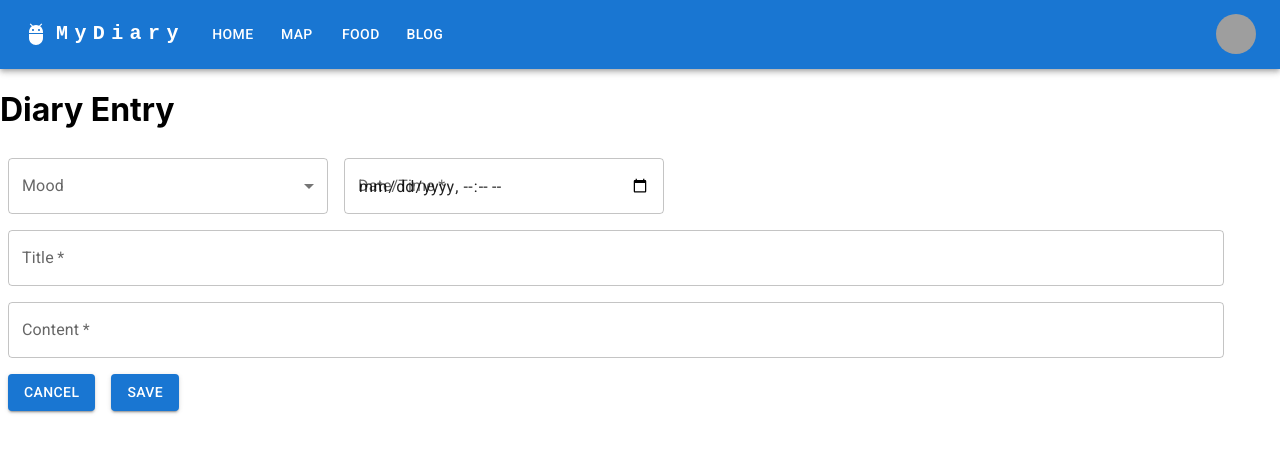
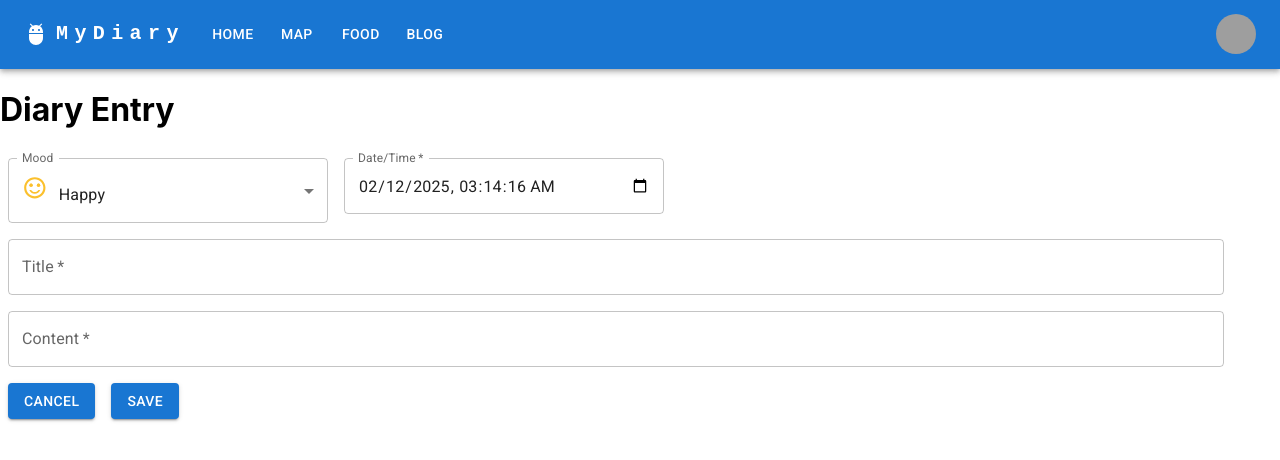
Before and after one commit to jominyu-cksc/my-diary-2025, a React (Create React App) app: page /diaryentry in a window 1280 px wide. Shown: the top 460 px of the page. Built offline with nearby package versions, Linux system fonts and the light colour scheme; grey boxes are pictures that could not be loaded.

Commit message:
Made the diary entry data save to memory but there's still minor truncation bug.
Added validation to Register.tsx

```diff
--- a/package.json
+++ b/package.json
@@ -15,6 +15,7 @@
     "@types/node": "^16.7.13",
     "@types/react": "^18.0.0",
     "@types/react-dom": "^18.0.0",
+    "date-fns": "^4.1.0",
     "leaflet": "^1.9.4",
     "react": "^19.0.0",
     "react-dom": "^19.0.0",
--- a/src/pages/DiaryEntry.tsx
+++ b/src/pages/DiaryEntry.tsx
@@ -10,7 +10,13 @@ import InputLabel from '@mui/material/InputLabel';
 import Select from '@mui/material/Select';
 import MenuItem from '@mui/material/MenuItem';
 
+import { format } from 'date-fns/format';
+
 import { DiaryEntryType, moodList, sampleDiary } from '../data/Diary';
+
+export const toDateTimeLocalString = (date: Date) => {
+    return format(date, 'yyyy-MM-dd\'T\'HH:mm:ss')
+}
 
 const regStyle = {
     m: 1,
@@ -20,7 +26,13 @@ const regStyle = {
 function DiaryEntry() {
     const items = sampleDiary
 
-    const [entry, setEntry] = useState<DiaryEntryType | null>(null);
+    const [entry, setEntry] = useState<DiaryEntryType>({
+        id: '',
+        mood: 1,
+        date: new Date(),
+        title: '',
+        content: '',
+    });
 
     const navigate = useNavigate()
     const location = useLocation()
@@ -37,6 +49,16 @@ function DiaryEntry() {
         }
     }, [location])
 
+    const save = () => {
+        if (!entry) {
+            return
+        }
+        if (entry.id === '') {
+            entry.id = (items.length + 1) + ''
+            items.push(entry)
+        }
+    }
+
     return (
         <Box sx={{ width: '95%' }}>
             <h1>Diary Entry</h1>
@@ -46,12 +68,15 @@ function DiaryEntry() {
                     <Select
                         labelId="mood-label"
                         id="mood-select"
-                        value={entry?.id}
+                        value={entry.mood ?? 1}
                         label="Mood"
-                        onChange={() => { }}
+                        onChange={(event) => {
+                            entry.mood = event.target.value as number
+                            setEntry({ ...entry })
+                        }}
                     >
-                        {moodList.map(item => (
-                            <MenuItem value={item.mood}>
+                        {moodList.map((item, index) => (
+                            <MenuItem value={item.mood} key={index}>
                                 <Box component='span' sx={{ fontSize: '1.6em' }}>
                                     {moodList[item.mood - 1].icon}
                                 </Box>
@@ -60,12 +85,44 @@ function DiaryEntry() {
                         ))}
                     </Select>
                 </FormControl>
-                <TextField id="date" label="Date/Time" type='datetime-local' value={entry?.date} variant="outlined" required sx={{ ...regStyle }} />
-                <TextField id="title" label="Title" value={entry?.title} variant="outlined" fullWidth required sx={{ ...regStyle }} />
-                <TextField id="content" label="Content" variant="outlined" value={entry?.content} fullWidth required sx={{ ...regStyle }} />
+                <TextField
+                    id="date"
+                    label="Date/Time"
+                    type='datetime-local' variant="outlined"
+                    value={toDateTimeLocalString(entry?.date ?? new Date())}
+                    onChange={(event) => {
+                        entry.date = new Date(event.target.value)
+                        setEntry({ ...entry })
+                    }}
+                    required
+                    sx={{ ...regStyle }} />
+                <TextField
+                    id="title"
+                    label="Title"
+                    variant="outlined"
+                    value={entry?.title}
+                    onChange={(event) => {
+                        entry.title = event.target.value
+                        setEntry({ ...entry })
+                    }}
+                    fullWidth
+                    required
+                    sx={{ ...regStyle }} />
+                <TextField
+                    id="content"
+                    label="Content"
+                    variant="outlined"
+                    value={entry?.content}
+                    onChange={(event) => {
+                        entry.content = event.target.value
+                        setEntry({ ...entry })
+                    }}
+                    fullWidth
+                    required
+                    sx={{ ...regStyle }} />
                 <Stack spacing={2} direction="row" sx={{ ...regStyle }}>
                     <Button variant="contained" onClick={() => navigate('/')}>Cancel</Button>
-                    <Button variant="contained">Save</Button>
+                    <Button variant="contained" onClick={() => save()}>Save</Button>
                 </Stack>
             </form>
         </Box>
--- a/src/pages/Register.tsx
+++ b/src/pages/Register.tsx
@@ -1,9 +1,12 @@
+import { useState } from 'react';
 import { useNavigate } from 'react-router';
 
 import Box from '@mui/material/Box';
 import TextField from '@mui/material/TextField';
 import Stack from '@mui/material/Stack';
 import Button from '@mui/material/Button';
+import { toDateTimeLocalString } from './DiaryEntry';
+import { Typography } from '@mui/material';
 
 const regStyle = {
     m: 1,
@@ -12,7 +15,27 @@ const regStyle = {
 
 function Register() {
 
+    const [entry, setEntry] = useState({
+        name: '',
+        email: '',
+        birthday: new Date(),
+        password: '',
+        retypePassword: '',
+    });
+    const [error, setError] = useState('')
+
     const navigate = useNavigate();
+
+    const validate = () => {
+        if (entry.email === '') {
+            setError('Email is required')
+            return
+        }
+        if (entry.password !== entry.retypePassword) {
+            setError("Passwords didn't match")
+            return
+        }
+    }
 
     return <Box
         component="form"
@@ -22,15 +45,64 @@ function Register() {
     >
         <h1>Register</h1>
         <form>
-            <TextField id="name" label="Name" variant="outlined" required sx={{ ...regStyle }} />
-            <TextField id="email" label="Email" type='email' variant="outlined" required sx={{ ...regStyle }} />
-            <TextField id="password" label="Password" type='password' variant="outlined" required sx={{ ...regStyle }} />
-            <TextField id="password2" label="Retype password" type='password' variant="outlined" required sx={{ ...regStyle }} />
-            <TextField id="birthday" label="Birthday" type='date' variant="outlined" required sx={{ ...regStyle }} />
+            <TextField
+                id="name"
+                label="Name"
+                variant="outlined"
+                onChange={(event) => {
+                    entry.name = event.target.value
+                    setEntry({ ...entry })
+                }}
+                required
+                sx={{ ...regStyle }} />
+            <TextField
+                id="email"
+                label="Email"
+                type='email'
+                variant="outlined"
+                onChange={(event) => {
+                    entry.email = event.target.value
+                    setEntry({ ...entry })
+                }}
+                required
+                sx={{ ...regStyle }} />
+            <TextField
+                id="password"
+                label="Password"
+                type='password'
+                variant="outlined"
+                onChange={(event) => {
+                    entry.password = event.target.value
+                    setEntry({ ...entry })
+                }}
+                required
+                sx={{ ...regStyle }} />
+            <TextField
+                id="password2"
+                label="Retype password"
+                type='password'
+                variant="outlined"
+                onChange={(event) => {
+                    entry.retypePassword = event.target.value
+                    setEntry({ ...entry })
+                }}
+                required sx={{ ...regStyle }} />
+            <TextField
+                id="birthday"
+                label="Birthday"
+                type='datetime-local' variant="outlined"
+                value={toDateTimeLocalString(entry.birthday ?? new Date())}
+                onChange={(event) => {
+                    entry.birthday = new Date(event.target.value)
+                    setEntry({ ...entry })
+                }}
+                required
+                sx={{ ...regStyle }} />
             <Stack spacing={2} direction="row" sx={{ ...regStyle }}>
                 <Button variant="contained" onClick={() => navigate('/')}>Cancel</Button>
-                <Button variant="contained">Register</Button>
+                <Button variant="contained" onClick={() => validate()}>Register</Button>
             </Stack>
+            <Typography color='error'>{error}</Typography>
         </form>
     </Box>
 }
```
Also changed, not shown: 2 other files (tests, documents, lock files or other folders).
